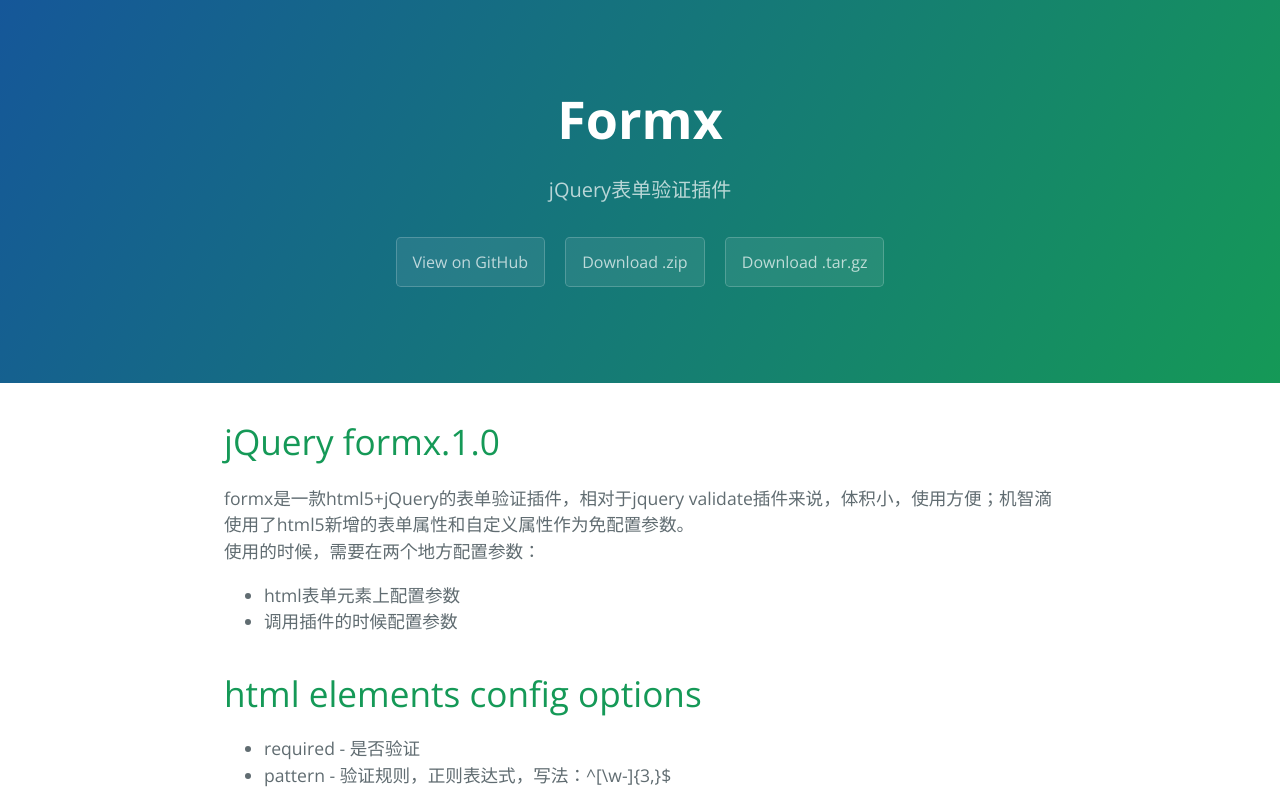
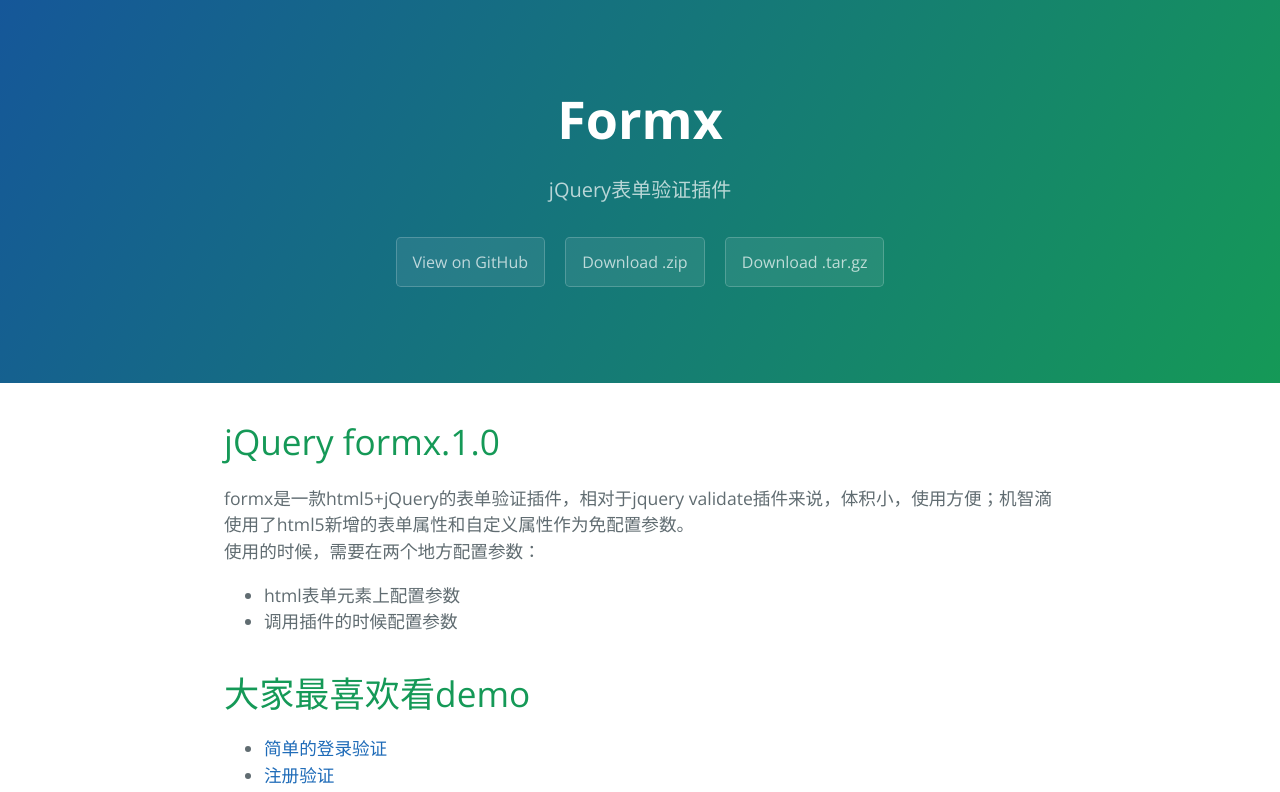
Before and after one commit to WACCYZ/formx, a plain HTML site: page index.html in a window 1280 px wide. Shown: the top 792 px of the page. Drawn offline with nearby package versions, Linux system fonts and the light colour scheme.

```diff
--- a/index.html
+++ b/index.html
@@ -28,6 +28,14 @@
 <ul>
 <li>html表单元素上配置参数</li>
 <li>调用插件的时候配置参数</li>
+</ul>
+
+<h1>
+<a id="大家最喜欢看demo" class="anchor" href="#%E5%A4%A7%E5%AE%B6%E6%9C%80%E5%96%9C%E6%AC%A2%E7%9C%8Bdemo" aria-hidden="true"><span aria-hidden="true" class="octicon octicon-link"></span></a>大家最喜欢看demo</h1>
+
+<ul>
+<li><a href="http://htmlpreview.github.io/?https://github.com/imsole/formx/blob/master/login_form.html">简单的登录验证</a></li>
+<li><a href="http://htmlpreview.github.io/?https://github.com/imsole/formx/blob/master/register_form.html">注册验证</a></li>
 </ul>
 
 <h1>
```
Also changed, not shown: params.json (+1 -1 lines).
